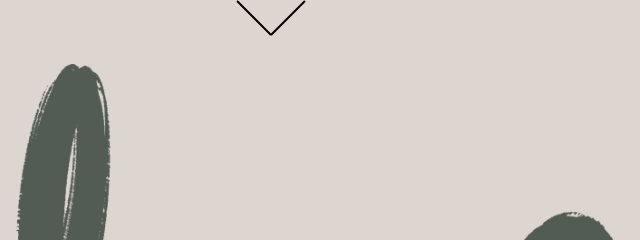
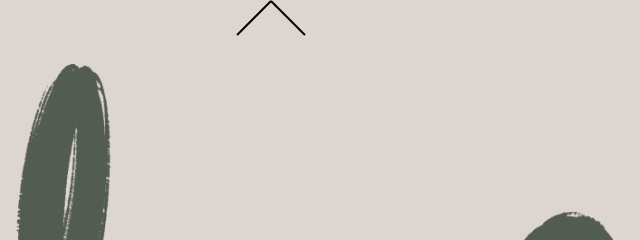
Before and after one commit to papa-whisky/clare-placeholder, a website built with Parcel: page src/index.html in a window 1280 px wide. Both pictures are taken after a click on the element 640 px from the left and 24 px from the top of the page. Shown: the top 240 px of the page, 369-1009 px from the left. Built offline with nearby package versions, Linux system fonts and the light colour scheme.

Commit message:
Animate scroll arrow on click

```diff
--- a/src/scripts/main.js
+++ b/src/scripts/main.js
@@ -75,3 +75,7 @@ root.addEventListener("click", e => {
 
   currentTheme = themes.findIndex(e => e === theme);
 });
+
+document.querySelector(".scroll-arrow-wrapper").addEventListener("click", e => {
+  e.target.classList.toggle("reverse-arrow");
+});
--- a/src/styles/main.css
+++ b/src/styles/main.css
@@ -55,6 +55,14 @@ nav > div.scroll-arrow-wrapper > div.scroll-arrow::before {
   transform-origin: 50% 50%;
   transition: all 0.2s ease-out;
   transform: rotate(-90deg) translate(1.5rem, 1.5rem);
+}
+
+nav > div.scroll-arrow-wrapper.reverse-arrow > div.scroll-arrow {
+  transform: rotate(45deg) translate(calc(3rem / 2), 0px);
+}
+
+nav > div.scroll-arrow-wrapper.reverse-arrow > div.scroll-arrow::before {
+  transform: rotate(-90deg) translate(calc(-3rem / 2), calc(-3rem / 2));
 }
 
 section.fixed {
```
